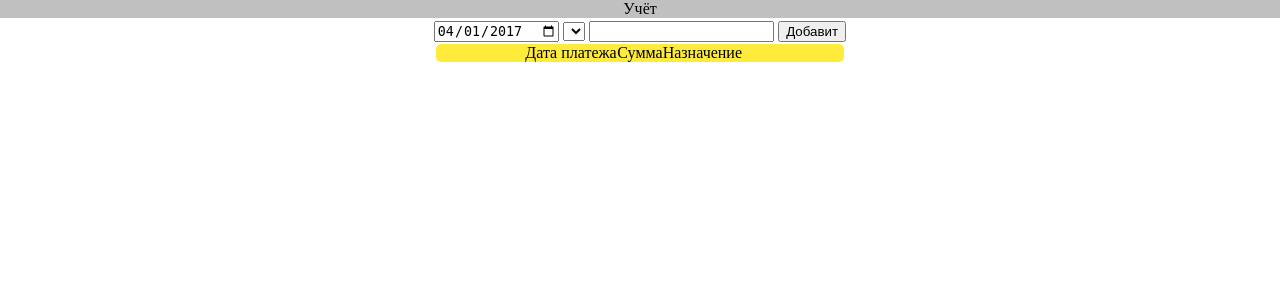
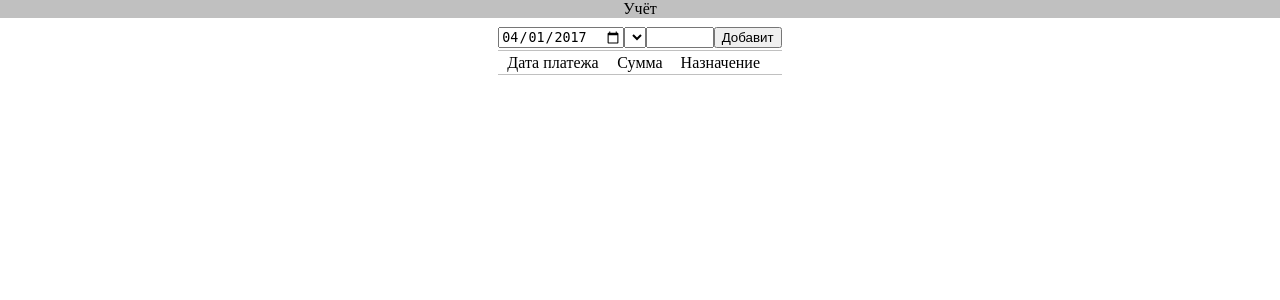
Before and after one commit to GueroSF/reg_payment, a PHP site: page /payment_list.html.php in a window 1280 px wide. Shown: the top 300 px of the page. Run offline with PHP 8.4, Linux system fonts and the light colour scheme; data that the repository does not hold is empty.

Commit message:
Оформление листа платежей

```diff
--- a/payment_list.html.php
+++ b/payment_list.html.php
@@ -11,7 +11,7 @@
 <content>
 	<div class="month_name"><span><?php echo $monthName;?></span></div>
 	<div class="paymentAdd">
-		<form action="payment.php" method="post">
+		<form class="table" action="payment.php" method="post">
 			<input type="date" name="date" value="<?php echo date('Y-m-d'); ?>">
 			<select name="category" required>
 				<option></option>
@@ -33,10 +33,9 @@
 			<div class="td3">Назначение</div>
 		</div>
 		<?php foreach ($paymentMonth as $payment): ?>
-			<div class="table">
-				<form action="payment.php" method="post">
+			<form class="table" action="payment.php" method="post">
 				<div class="td1"><?php echo $payment['pd']; ?></div>
-					<div class="td2"><input type="text" name="sum" value="<?php echo $payment['money']; ?>"></div>
+				<div class="td2"><input type="number" step="0.01" name="sum" value="<?php echo $payment['money']; ?>"></div>
 				<div class="td3"><?php echo $payment['name']; ?></div>
 				<div class="td4">
 					<input type="hidden" name="id_payment" value="<?php echo $payment['id']; ?>">
@@ -44,7 +43,6 @@
 					<input type="submit" value="Изменить">
 				</div>
 			</form>
-			</div>
 		<?php endforeach ?>
 	</div>
 
--- a/style.css
+++ b/style.css
@@ -4,12 +4,15 @@ body {
 	flex-direction: column;
 	align-items: center;
 }
+content {
+	display: flex;
+	flex-direction: column;
+}
 header {
 	text-align: center;
 	width: 100%;
 	background: silver;
 }
-.table,
 .month {
 	margin: 2px 2px 0 2px;
 	/*border: 1px solid grey;*/
@@ -38,3 +41,14 @@ header {
 .td1, .td3 {
 	width: 92px;
 }
+.table {
+	display: flex;
+	justify-content: space-around;
+	flex-wrap: wrap;
+	margin-top: 3px;
+	padding-bottom: 2px;
+	border-bottom: 1px solid silver;
+}
+.table [type='number'] {
+	width: 60px;
+}
```
Lines whose indentation alone changed are shown as unchanged.
